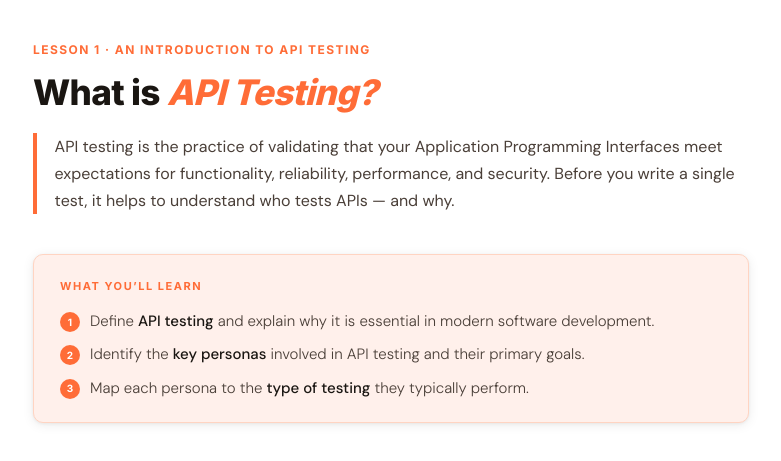
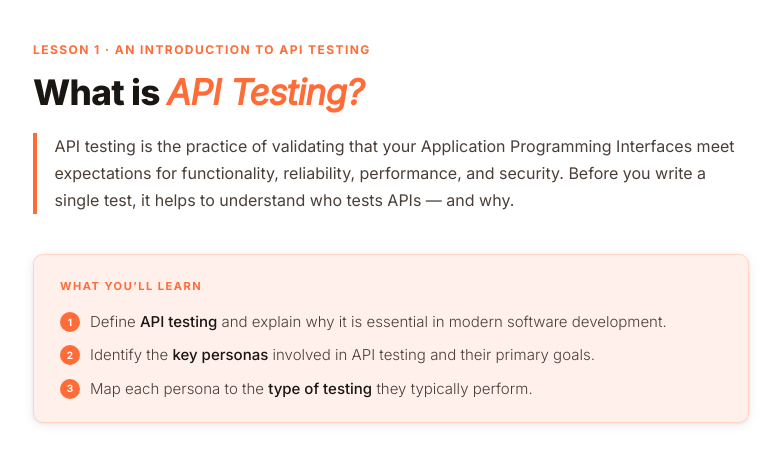
Before and after one commit to Tacktician/portfolio-site, a Jekyll site: the page elearning/postman/an-introduction-to-api-testing/lesson-1-what-is-api-testing.html, which Jekyll copies as it is, in a window 1280 px wide. Shown: the top 461 px of the page, without its empty margins (249-1030 px from the left). Built offline with Jekyll 4.4.1, drawn with Linux system fonts in a browser that asks for light colours; grey boxes are pictures that could not be loaded.

Commit message:
Use Inter for API Testing lesson body text
Co-Authored-By: Claude <noreply@anthropic.com>

```diff
--- a/elearning/postman/an-introduction-to-api-testing/lesson-1-what-is-api-testing.html
+++ b/elearning/postman/an-introduction-to-api-testing/lesson-1-what-is-api-testing.html
@@ -1,4 +1,4 @@
-<link href="https://fonts.googleapis.com/css2?family=Inter:wght@400;600;700;800&family=DM+Sans:ital,opsz,wght@0,9..40,300;0,9..40,400;0,9..40,500;1,9..40,300&display=swap" rel="stylesheet" />
+<link href="https://fonts.googleapis.com/css2?family=Inter:ital,wght@0,300;0,400;0,500;0,600;0,700;0,800;1,400&display=swap" rel="stylesheet" />
 <div>
 <style>
     :root {
@@ -18,7 +18,7 @@
     }
     * { box-sizing: border-box; margin: 0; padding: 0; }
 
-    .lesson-container { font-family: 'DM Sans', sans-serif; color: var(--ink); line-height: 1.7; max-width: 780px; margin: 0 auto; padding: 2.5rem 2rem 4rem; }
+    .lesson-container { font-family: 'Inter', sans-serif; color: var(--ink); line-height: 1.7; max-width: 780px; margin: 0 auto; padding: 2.5rem 2rem 4rem; }
 
     /* ── Section Header ── */
     .section-header { margin-bottom: 2.5rem; }
--- a/elearning/postman/an-introduction-to-api-testing/lesson-2-api-test-types.html
+++ b/elearning/postman/an-introduction-to-api-testing/lesson-2-api-test-types.html
@@ -1,4 +1,4 @@
-<link href="https://fonts.googleapis.com/css2?family=Inter:wght@400;600;700;800&family=DM+Sans:ital,opsz,wght@0,9..40,300;0,9..40,400;0,9..40,500;1,9..40,300&display=swap" rel="stylesheet" />
+<link href="https://fonts.googleapis.com/css2?family=Inter:ital,wght@0,300;0,400;0,500;0,600;0,700;0,800;1,400&display=swap" rel="stylesheet" />
 <div>
 <style>
     :root {
@@ -20,7 +20,7 @@
     }
     * { box-sizing: border-box; margin: 0; padding: 0; }
 
-    .lesson-container { font-family: 'DM Sans', sans-serif; color: var(--ink); line-height: 1.7; max-width: 780px; margin: 0 auto; padding: 2.5rem 2rem 4rem; }
+    .lesson-container { font-family: 'Inter', sans-serif; color: var(--ink); line-height: 1.7; max-width: 780px; margin: 0 auto; padding: 2.5rem 2rem 4rem; }
 
     /* ── Section Header ── */
     .section-header { margin-bottom: 2.5rem; }
--- a/elearning/postman/an-introduction-to-api-testing/lesson-3-test-automation-at-a-glance.html
+++ b/elearning/postman/an-introduction-to-api-testing/lesson-3-test-automation-at-a-glance.html
@@ -1,4 +1,4 @@
-<link href="https://fonts.googleapis.com/css2?family=Inter:wght@400;600;700;800&family=DM+Sans:ital,opsz,wght@0,9..40,300;0,9..40,400;0,9..40,500;1,9..40,300&display=swap" rel="stylesheet" />
+<link href="https://fonts.googleapis.com/css2?family=Inter:ital,wght@0,300;0,400;0,500;0,600;0,700;0,800;1,400&display=swap" rel="stylesheet" />
 <div>
 <style>
     :root {
@@ -18,7 +18,7 @@
     }
     * { box-sizing: border-box; margin: 0; padding: 0; }
 
-    .lesson-container { font-family: 'DM Sans', sans-serif; color: var(--ink); line-height: 1.7; max-width: 780px; margin: 0 auto; padding: 2.5rem 2rem 4rem; }
+    .lesson-container { font-family: 'Inter', sans-serif; color: var(--ink); line-height: 1.7; max-width: 780px; margin: 0 auto; padding: 2.5rem 2rem 4rem; }
 
     /* ── Section Header ── */
     .section-header { margin-bottom: 2.5rem; }
```
